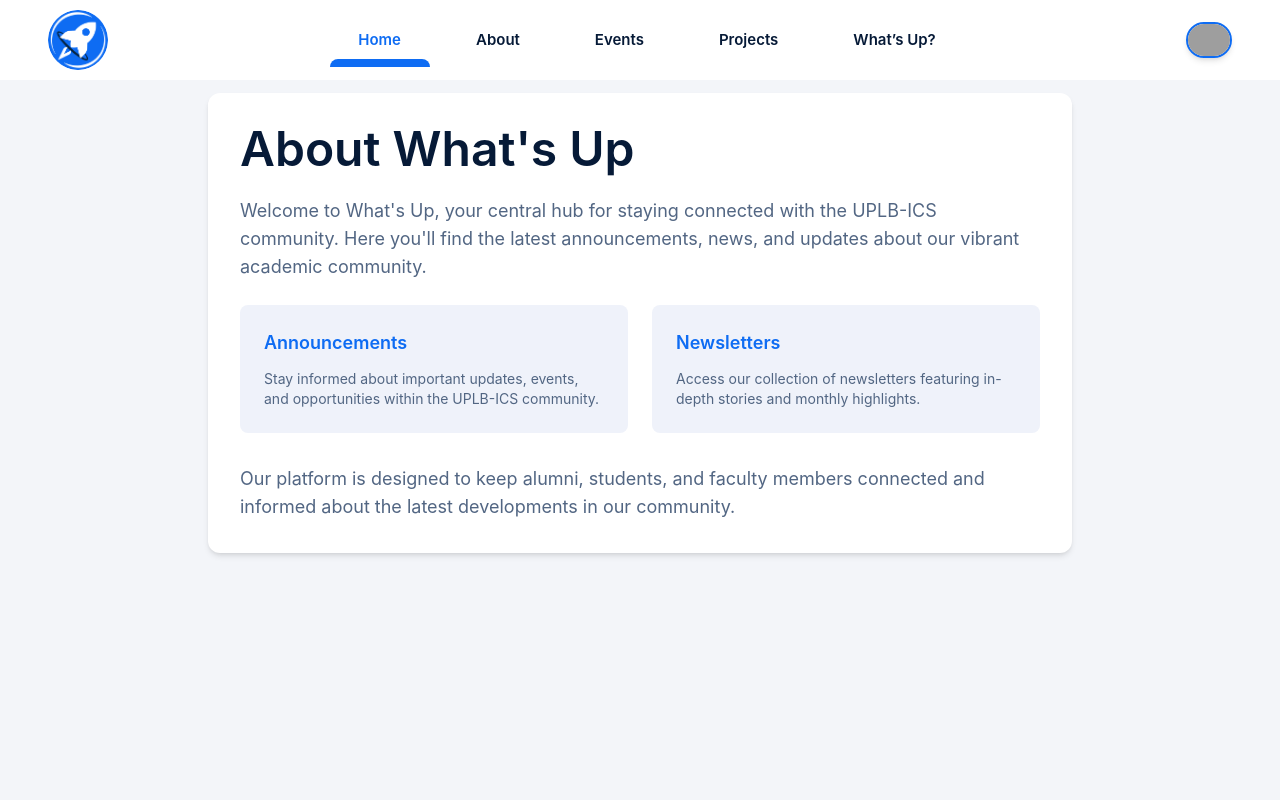
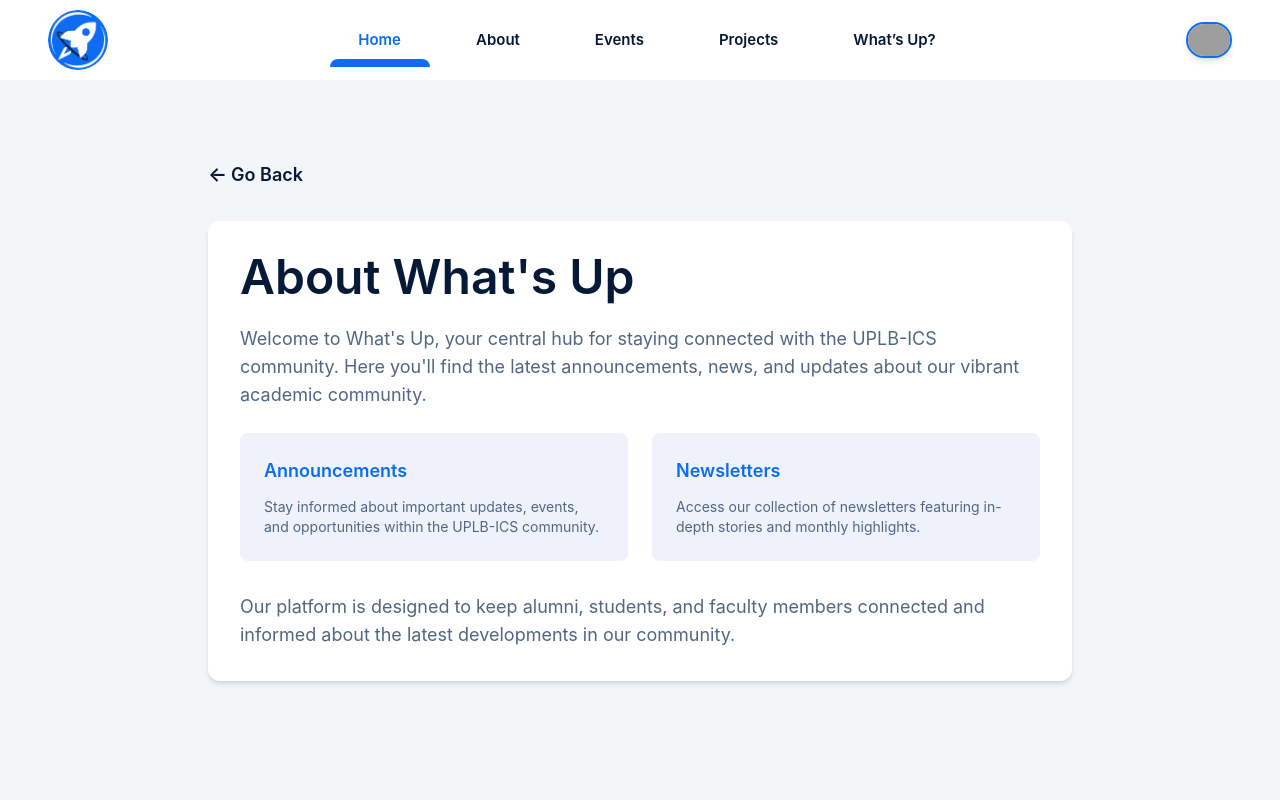
Before and after one commit to fofajardo/cmsc128-ics-astra, a Next.js app: page /whats-up/about in a window 1280 px wide. Shown: the top 800 px of the page. Built offline with nearby package versions, Linux system fonts and the light colour scheme; grey boxes are pictures that could not be loaded.

Commit message:
added back button

```diff
--- a/app/(home)/whats-up/about/page.js
+++ b/app/(home)/whats-up/about/page.js
@@ -3,7 +3,7 @@
 
 export default function AboutWhatsUp() {
   return (
-    <div className="min-h-screen bg-astradirtywhite py-8">
+    <div className="min-h-screen bg-astradirtywhite pt-40 pb-8">
       <div className="max-w-4xl mx-auto px-4">
         <GoBackButton />
 
```
